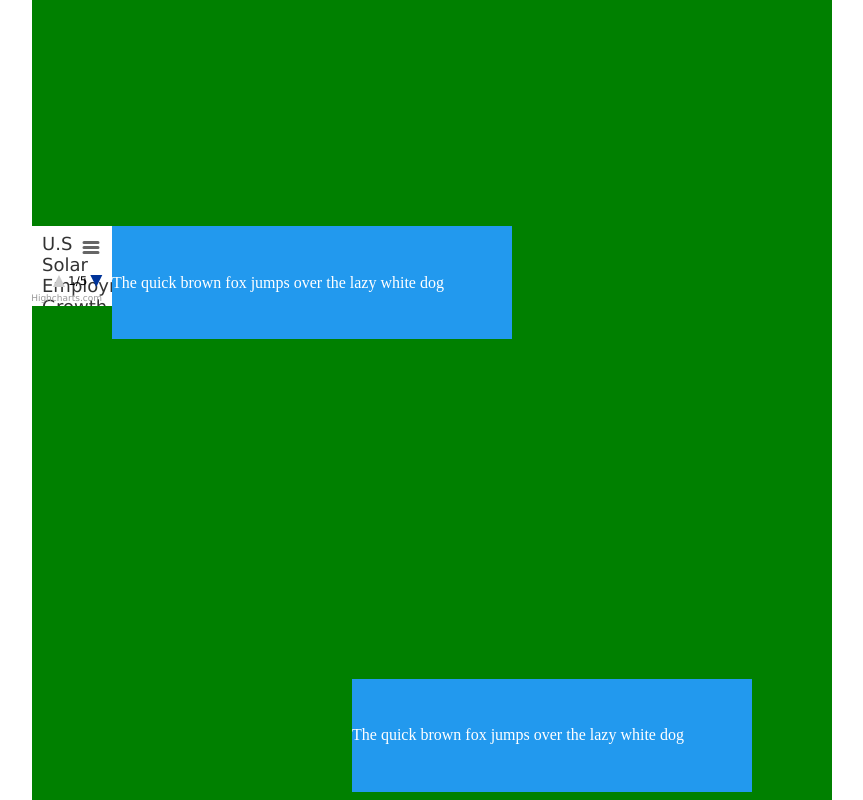
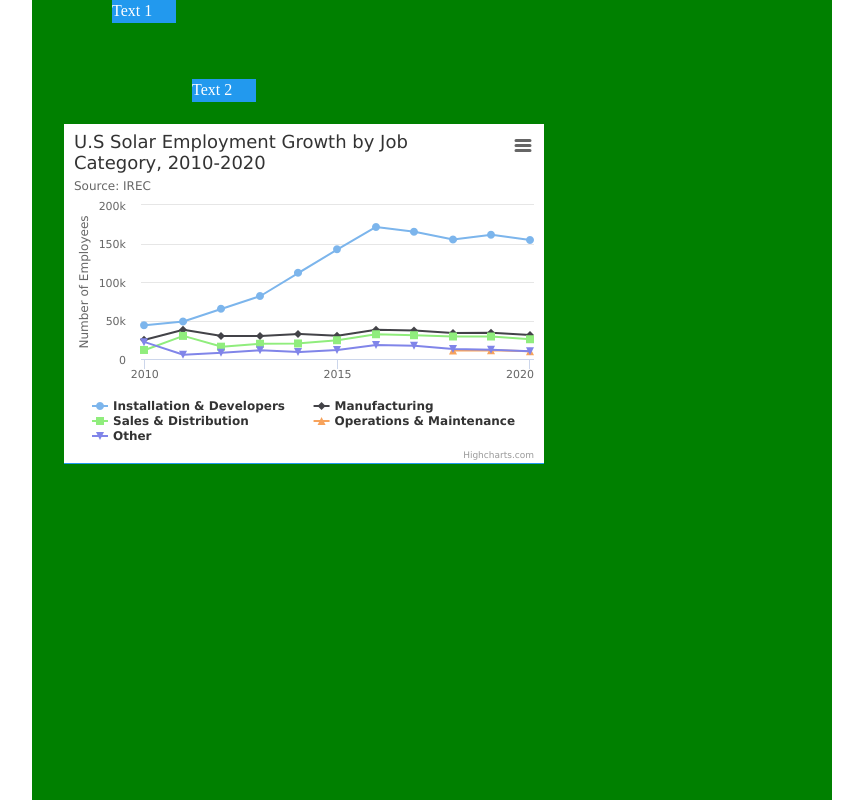
Before and after one commit to NessaAz/rate-my-service, a React (Vite) app: page / in a window 1280 px wide. Shown: the top 800 px of the page, without its empty margins (208-1071 px from the left). Built offline with nearby package versions, Linux system fonts and the light colour scheme.

Commit message:
Update the size and position of example canvas objects

```diff
--- a/src/Utilities/Data/canvasObjects.js
+++ b/src/Utilities/Data/canvasObjects.js
@@ -2,10 +2,10 @@ const canvasObjects = [
     {
         id: 1,
         type: "text",
-        size: {width: "50%", height: "10%"},
-        position: {top: "20%", left: "10%"},
+        size: {width: "8%", height: "2%"},
+        position: {top: "2", left: "10%"},
         element: "p",
-        content: "The quick brown fox jumps over the lazy white dog",
+        content: "Text 1",
         contentStyle: {
             fontSize: "1rem"
         }
@@ -13,10 +13,10 @@ const canvasObjects = [
     {
         id: 2,
         type: "text",
-        size: {width: "50%", height: "10%"},
-        position: {top: "50%", left: "40%"},
+        size: {width: "8%", height: "2%"},
+        position: {top: "5%", left: "20%"},
         element: "p",
-        content: "The quick brown fox jumps over the lazy white dog",
+        content: "Text 2",
         contentStyle: {
             fontSize: "1rem"
         }
@@ -24,6 +24,8 @@ const canvasObjects = [
     {
         id: 3,
         type: 'chart',
+        size: {width: "60%", height: "30%"},
+        position: {top: "7%", left: "4%"},
         contentStyle: {
 
         },
@@ -63,7 +65,8 @@ const canvasObjects = [
                         connectorAllowed: false
                     },
                     pointStart: 2010
-                }
+                },
+                enableMouseTracking: false
             },
 
             series: [{
@@ -91,7 +94,7 @@ const canvasObjects = [
             responsive: {
                 rules: [{
                     condition: {
-                        maxWidth: 500
+                        height: 500
                     },
                     chartOptions: {
                         legend: {
```
